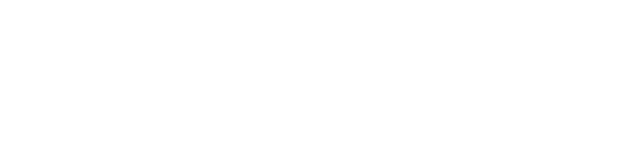
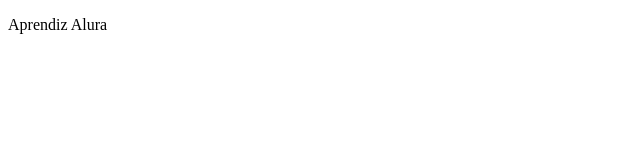
Before and after one commit to MarianMunoz2401/Sistema-de-registro, a plain HTML site: page index.html in a window 1280 px wide. Shown: the whole page, without its empty margins (0-640 px from the left). Drawn offline with Linux system fonts and the light colour scheme.

Commit message:
Actualiza el contacto

```diff
--- a/index.html
+++ b/index.html
@@ -7,5 +7,6 @@
 </head>
 <body>
         <script> src = "app.JS" </script>
+            <p> Aprendiz Alura</p>
 </body>
 </html>
```
